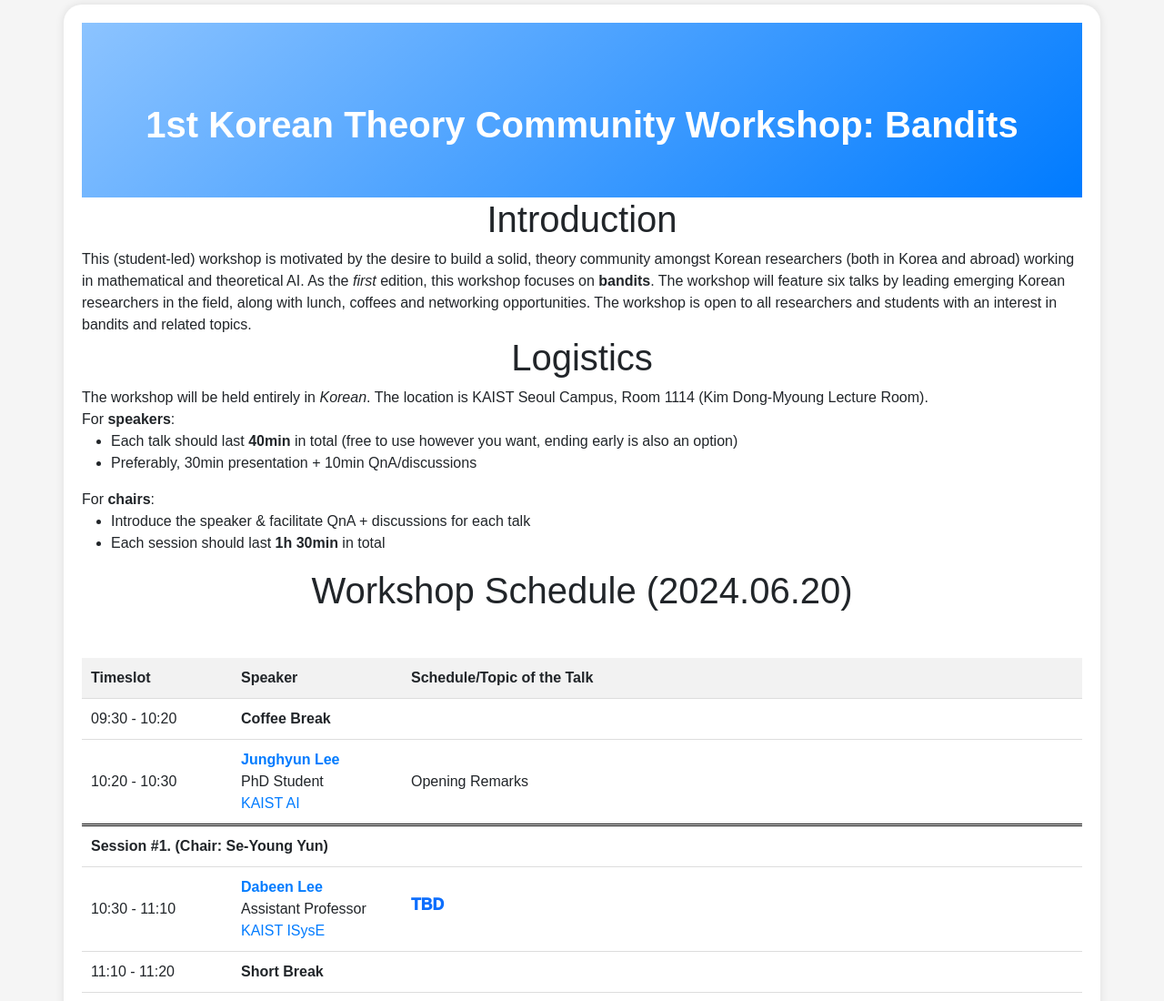
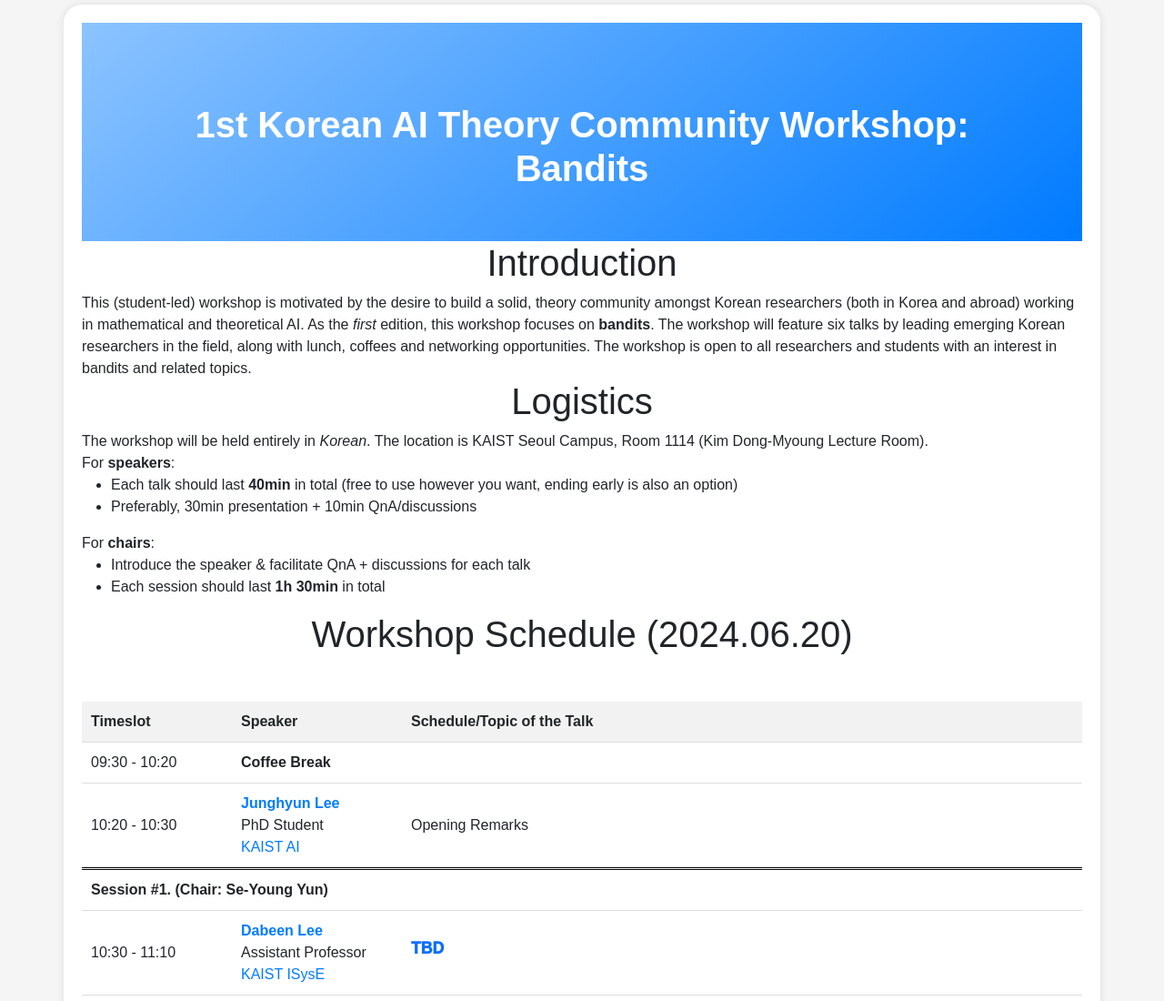
Before and after one commit to nick-jhlee/bandit-workshop-website, a plain HTML site: page index.html in a window 1280 px wide. Shown: the top 1100 px of the page at 91% size. Drawn offline with Linux system fonts and the light colour scheme; a web font is replaced by a local one.

Commit message:
Add 'AI' in the title

```diff
--- a/index.html
+++ b/index.html
@@ -26,7 +26,7 @@
 
     <!-- Style -->
     <link rel="stylesheet" href="css/button_style.css">
-    <title>1st Korean Theory Community Workshop: Bandits</title>
+    <title>1st Korean AI Theory Community Workshop: Bandits</title>
     <style>
         body {
             font-family: Arial, sans-serif;
@@ -127,7 +127,7 @@
     <div class="container">
         <header class="bg-primary bg-gradient text-white">
             <div class="container-lg px-5 text-center">
-                <h1 class="fw-bolder">1st Korean Theory Community Workshop: Bandits</h1>
+                <h1 class="fw-bolder">1st Korean AI Theory Community Workshop: Bandits</h1>
             </div>
         </header>
         <h1>Introduction</h1>
```
